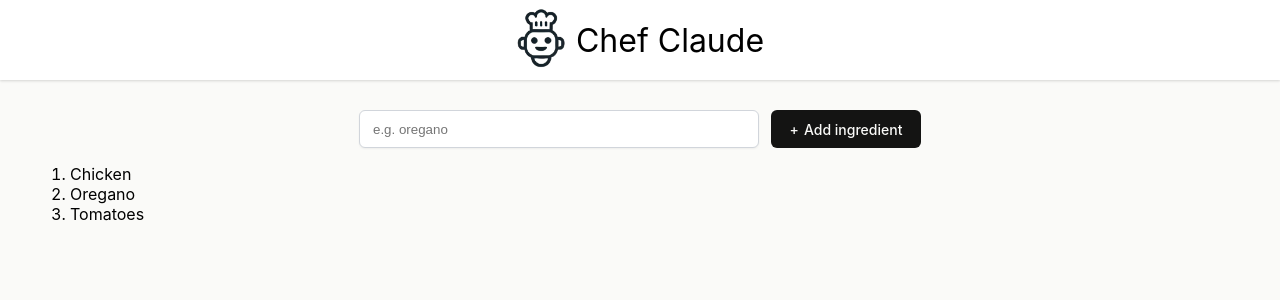
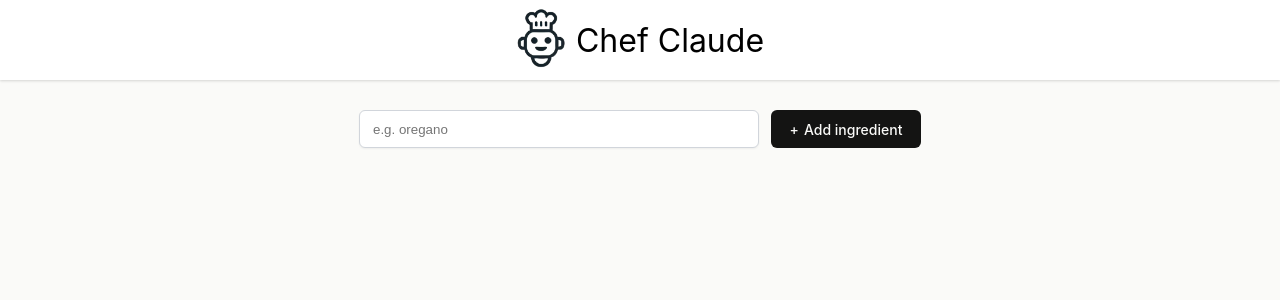
Before and after one commit to JohnsonWalker-cmd/chef_claude, a React (Vite) app: page / in a window 1280 px wide. Shown: the top 300 px of the page. Built offline with nearby package versions, Linux system fonts and the light colour scheme.

Commit message:
Update Main.jsx

```diff
--- a/src/components/Main.jsx
+++ b/src/components/Main.jsx
@@ -1,5 +1,7 @@
+import { useState } from "react"
+
 export default function Main(){
-    const ingredients = ["Chicken", "Oregano", "Tomatoes"]
+    const [ingredients , setIngredients] = useState([])
 
     const ingredient_item = ingredients.map(ingredient => <li key={ingredient}>{ingredient}</li>)
 
@@ -7,8 +9,7 @@ export default function Main(){
         event.preventDefault();
         const formData = new FormData(event.currentTarget);
         const newIngredient = formData.get("ingredient")
-        ingredients.push(newIngredient);
-        console.log(ingredients)
+        setIngredients(prevIngredients => [...prevIngredients , newIngredient])
     }
     return (
         <main>
```
